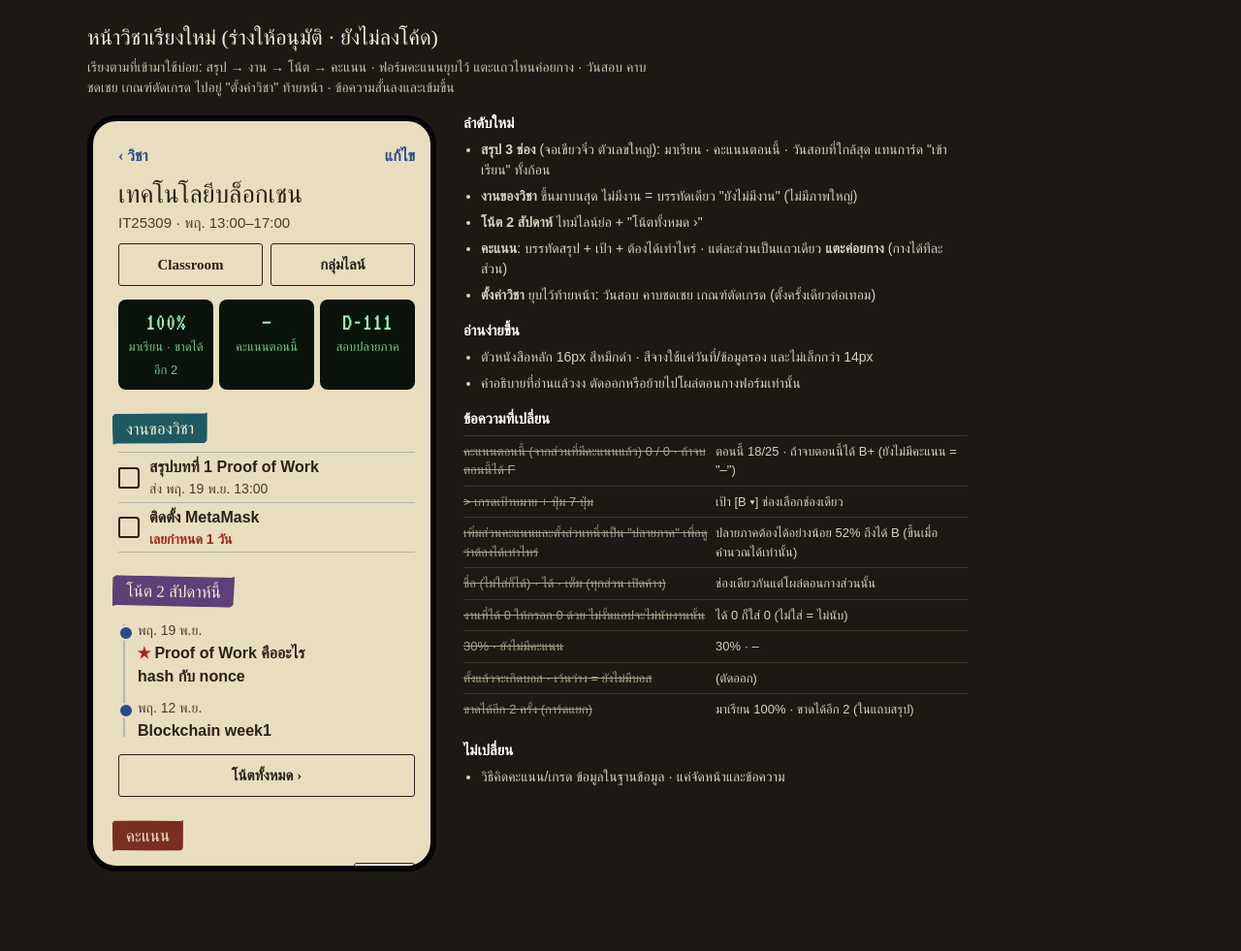
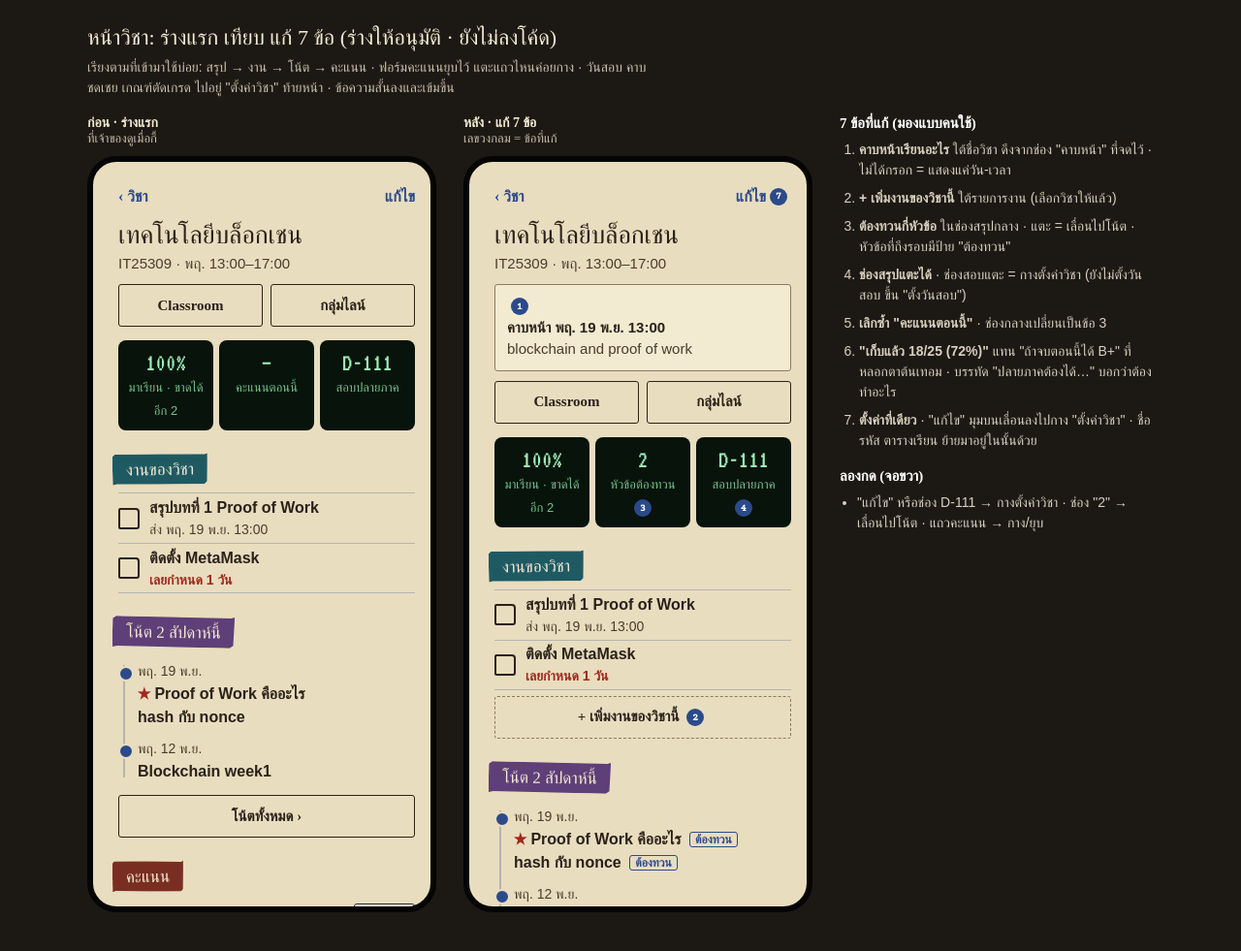
Before and after one commit to jimmyrealxi/Lecturelich, a website: page docs/mockups/a-subject-page.html in a window 1280 px wide. Shown: the whole page at 97% size. Before the commit the page ends 939 px from the top, so only its background shows below. Drawn offline with nearby package versions, Linux system fonts and the light colour scheme; a web font is replaced by a local one.

Commit message:
mockup หน้าวิชา: เทียบร่างแรกกับแบบแก้ 7 ข้อ (มองแบบคนใช้)
- เพิ่มคาบหน้าเรียนอะไร · ปุ่มเพิ่มงาน · ต้องทวนกี่หัวข้อ · ช่องสรุปแตะได้
- ตัดคะแนนซ้ำ · เก็บแล้ว 18/25 แทนเกรดหลอกตา · ตั้งค่ารวมที่เดียว

Co-Authored-By: Claude Opus 5.5 <noreply@anthropic.com>

```diff
--- a/docs/mockups/a-subject-page.html
+++ b/docs/mockups/a-subject-page.html
@@ -84,6 +84,19 @@ h2{font:400 26px/36px Chonburi,serif}
 .two label{flex:1;font-size:14px;color:var(--muted)}
 .two .f{width:100%;margin-top:2px}
 .ghost{min-height:44px;width:100%;border:1.5px dashed var(--rule2);border-radius:3px;font:600 15px Anuphan;text-align:center;margin-top:6px}
+.col{display:flex;flex-direction:column;gap:10px;flex:none;max-width:100%}
+.cap{font:600 14px Anuphan;color:#F3EAD2}
+.cap span{display:block;font-weight:400;color:#C9BFAA;font-size:13px}
+.no{display:inline-flex;align-items:center;justify-content:center;width:18px;height:18px;border-radius:50%;background:var(--pen);color:#fff;font:700 11px/1 "Courier Prime",monospace;font-style:normal;margin:0 4px;vertical-align:middle}
+.next{margin-top:10px;padding:10px 12px;background:var(--deck);border:1px solid var(--rule2);border-radius:3px;font-size:15px}
+.next b{display:block}
+.next span{color:var(--muted)}
+.stat button{background:var(--crt);border-radius:8px;padding:10px 10px 9px;color:var(--crtOn);text-align:center;min-height:44px}
+.stat button b{display:block;font:400 26px/1 VT323,monospace}
+.stat button span{font-size:13px;color:var(--crtDim)}
+.due{font:600 12px Anuphan;font-style:normal;color:var(--pen);border:1.5px solid var(--pen);border-radius:3px;padding:0 5px;margin-left:4px;vertical-align:middle}
+.side ol{padding-left:20px;font-size:14px;color:#D8D0BE;margin-bottom:18px}
+.side ol li{margin-bottom:8px}
 .side{flex:1;min-width:280px;max-width:520px}
 .side h3{font:600 15px Anuphan;color:#fff;margin:0 0 8px}
 .side ul{padding-left:18px;font-size:14px;color:#D8D0BE;margin-bottom:18px}
@@ -95,10 +108,11 @@ h2{font:400 26px/36px Chonburi,serif}
 </head>
 <body>
 <div class="head">
-  <h1>หน้าวิชาเรียงใหม่ (ร่างให้อนุมัติ · ยังไม่ลงโค้ด)</h1>
+  <h1>หน้าวิชา: ร่างแรก เทียบ แก้ 7 ข้อ (ร่างให้อนุมัติ · ยังไม่ลงโค้ด)</h1>
   <p>เรียงตามที่เข้ามาใช้บ่อย: สรุป → งาน → โน้ต → คะแนน · ฟอร์มคะแนนยุบไว้ แตะแถวไหนค่อยกาง · วันสอบ คาบชดเชย เกณฑ์ตัดเกรด ไปอยู่ "ตั้งค่าวิชา" ท้ายหน้า · ข้อความสั้นลงและเข้มขึ้น</p>
 </div>
 <div class="wrap">
+  <div class="col"><div class="cap">ก่อน · ร่างแรก<span>ที่เจ้าของดูเมื่อกี้</span></div>
   <div class="phone"><div class="scroll">
     <div class="top"><button class="lnk">‹ วิชา</button><button class="lnk">แก้ไข</button></div>
     <h2>เทคโนโลยีบล็อกเชน</h2>
@@ -130,12 +144,12 @@ h2{font:400 26px/36px Chonburi,serif}
       <label class="goal">เป้า <select aria-label="เกรดเป้าหมาย"><option>A</option><option>B+</option><option selected>B</option><option>C+</option></select></label>
     </div>
     <div class="need">ปลายภาคต้องได้อย่างน้อย <b>52%</b> ถึงได้ B</div>
-    <div id="parts"></div>
+    <div class="parts"></div>
     <button class="ghost">+ เพิ่มส่วนคะแนน</button>
 
     <div class="set">
-      <button class="ph" aria-expanded="false" id="setBtn"><span class="n">ตั้งค่าวิชา</span><span class="v">วันสอบ · ชดเชย · ตัดเกรด</span><svg class="chev" viewBox="0 0 24 24" fill="none" stroke="currentColor" stroke-width="2.5" aria-hidden="true"><path d="M6 9l6 6 6-6"/></svg></button>
-      <div class="in" id="setIn" hidden>
+      <button class="ph" aria-expanded="false" data-set><span class="n">ตั้งค่าวิชา</span><span class="v">วันสอบ · ชดเชย · ตัดเกรด</span><svg class="chev" viewBox="0 0 24 24" fill="none" stroke="currentColor" stroke-width="2.5" aria-hidden="true"><path d="M6 9l6 6 6-6"/></svg></button>
+      <div class="in" hidden>
         <h3>วันสอบ</h3>
         <div class="two"><label>กลางภาค<input class="f" placeholder="วว/ดด/ปปปป"></label><label>ปลายภาค<input class="f" value="04/03/2570"></label></div>
         <h3>คาบชดเชย</h3>
@@ -146,33 +160,73 @@ h2{font:400 26px/36px Chonburi,serif}
     </div>
   </div></div>
 
+  </div>
+  <div class="col"><div class="cap">หลัง · แก้ 7 ข้อ<span>เลขวงกลม = ข้อที่แก้</span></div>
+  <div class="phone"><div class="scroll">
+    <div class="top"><button class="lnk">‹ วิชา</button><button class="lnk" data-edit>แก้ไข <i class="no">7</i></button></div>
+    <h2>เทคโนโลยีบล็อกเชน</h2>
+    <div class="when">IT25309 · พฤ. 13:00–17:00</div>
+    <div class="next"><i class="no">1</i><b>คาบหน้า พฤ. 19 พ.ย. 13:00</b><span>blockchain and proof of work</span></div>
+    <div class="links"><button>Classroom</button><button>กลุ่มไลน์</button></div>
+
+    <div class="stat" role="group" aria-label="สรุปวิชา">
+      <button><b>100%</b><span>มาเรียน · ขาดได้อีก 2</span></button>
+      <button data-go="notes"><b>2</b><span>หัวข้อต้องทวน <i class="no">3</i></span></button>
+      <button data-edit><b>D-111</b><span>สอบปลายภาค <i class="no">4</i></span></button>
+    </div>
+
+    <span class="tape t1">งานของวิชา</span>
+    <div>
+      <div class="row"><span class="box"></span><div><div class="what">สรุปบทที่ 1 Proof of Work</div><div class="sub">ส่ง พฤ. 19 พ.ย. 13:00</div></div></div>
+      <div class="row"><span class="box"></span><div><div class="what">ติดตั้ง MetaMask</div><div class="sub late">เลยกำหนด 1 วัน</div></div></div>
+    </div>
+    <button class="ghost">+ เพิ่มงานของวิชานี้ <i class="no">2</i></button>
+
+    <span class="tape t2" id="notesB">โน้ต 2 สัปดาห์นี้</span>
+    <div class="tl">
+      <button><span class="d">พฤ. 19 พ.ย.</span><span class="tp"><span class="star">★ </span>Proof of Work คืออะไร <em class="due">ต้องทวน</em></span><span class="tp">hash กับ nonce <em class="due">ต้องทวน</em></span></button>
+      <button><span class="d">พฤ. 12 พ.ย.</span><span class="tp">Blockchain week1</span></button>
+    </div>
+    <button class="more">โน้ตทั้งหมด ›</button>
+
+    <span class="tape t3">คะแนน</span>
+    <div class="now">
+      <div class="k"><i class="no">6</i>เก็บแล้ว <b>18/25</b> (72%)</div>
+      <label class="goal">เป้า <select aria-label="เกรดเป้าหมาย"><option>A</option><option>B+</option><option selected>B</option><option>C+</option></select></label>
+    </div>
+    <div class="need">ปลายภาคต้องได้อย่างน้อย <b>52%</b> ถึงได้ B</div>
+    <div class="parts"></div>
+    <button class="ghost">+ เพิ่มส่วนคะแนน</button>
+
+    <div class="set">
+      <button class="ph" aria-expanded="false" data-set><span class="n">ตั้งค่าวิชา</span><span class="v">ชื่อ ตาราง · วันสอบ · ชดเชย · ตัดเกรด</span><svg class="chev" viewBox="0 0 24 24" fill="none" stroke="currentColor" stroke-width="2.5" aria-hidden="true"><path d="M6 9l6 6 6-6"/></svg></button>
+      <div class="in" hidden>
+        <h3>ชื่อ รหัส ตารางเรียน <i class="no">7</i></h3>
+        <button class="ghost">แก้ชื่อวิชา ลิงก์ และตารางเรียน</button>
+        <h3>วันสอบ</h3>
+        <div class="two"><label>กลางภาค<input class="f" placeholder="วว/ดด/ปปปป"></label><label>ปลายภาค<input class="f" value="04/03/2570"></label></div>
+        <h3>คาบชดเชย</h3>
+        <button class="ghost">+ เพิ่มคาบชดเชย</button>
+        <h3>เกณฑ์ตัดเกรด</h3>
+        <button class="ghost">ใช้เกณฑ์มาตรฐาน (A 80 · B+ 75 …) · แก้</button>
+      </div>
+    </div>
+  </div></div>
+
+  </div>
   <div class="side">
-    <h3>ลำดับใหม่</h3>
-    <ul>
-      <li><b>สรุป 3 ช่อง</b> (จอเขียวจิ๋ว ตัวเลขใหญ่): มาเรียน · คะแนนตอนนี้ · วันสอบที่ใกล้สุด แทนการ์ด "เข้าเรียน" ทั้งก้อน</li>
-      <li><b>งานของวิชา</b> ขึ้นมาบนสุด ไม่มีงาน = บรรทัดเดียว "ยังไม่มีงาน" (ไม่มีภาพใหญ่)</li>
-      <li><b>โน้ต 2 สัปดาห์</b> ไทม์ไลน์ย่อ + "โน้ตทั้งหมด ›"</li>
-      <li><b>คะแนน</b>: บรรทัดสรุป + เป้า + ต้องได้เท่าไหร่ · แต่ละส่วนเป็นแถวเดียว <b>แตะค่อยกาง</b> (กางได้ทีละส่วน)</li>
-      <li><b>ตั้งค่าวิชา</b> ยุบไว้ท้ายหน้า: วันสอบ คาบชดเชย เกณฑ์ตัดเกรด (ตั้งครั้งเดียวต่อเทอม)</li>
-    </ul>
-    <h3>อ่านง่ายขึ้น</h3>
-    <ul>
-      <li>ตัวหนังสือหลัก 16px สีหมึกดำ · สีจางใช้แค่วันที่/ข้อมูลรอง และไม่เล็กกว่า 14px</li>
-      <li>คำอธิบายที่อ่านแล้วงง ตัดออกหรือย้ายไปโผล่ตอนกางฟอร์มเท่านั้น</li>
-    </ul>
-    <h3>ข้อความที่เปลี่ยน</h3>
-    <table>
-      <tr><td>คะแนนตอนนี้ (จากส่วนที่มีคะแนนแล้ว) 0 / 0 · ถ้าจบตอนนี้ได้ F</td><td>ตอนนี้ 18/25 · ถ้าจบตอนนี้ได้ B+ (ยังไม่มีคะแนน = "–")</td></tr>
-      <tr><td>&gt; เกรดเป้าหมาย + ปุ่ม 7 ปุ่ม</td><td>เป้า [B ▾] ช่องเลือกช่องเดียว</td></tr>
-      <tr><td>เพิ่มส่วนคะแนนและตั้งส่วนหนึ่งเป็น "ปลายภาค" เพื่อดูว่าต้องได้เท่าไหร่</td><td>ปลายภาคต้องได้อย่างน้อย 52% ถึงได้ B (ขึ้นเมื่อคำนวณได้เท่านั้น)</td></tr>
-      <tr><td>ชื่อ (ไม่ใส่ก็ได้) · ได้ · เต็ม (ทุกส่วน เปิดค้าง)</td><td>ช่องเดียวกันแต่โผล่ตอนกางส่วนนั้น</td></tr>
-      <tr><td>งานที่ได้ 0 ให้กรอก 0 ด้วย ไม่งั้นแอปจะไม่นับงานนั้น</td><td>ได้ 0 ก็ใส่ 0 (ไม่ใส่ = ไม่นับ)</td></tr>
-      <tr><td>30% · ยังไม่มีคะแนน</td><td>30% · –</td></tr>
-      <tr><td>ตั้งแล้วจะเกิดบอส · เว้นว่าง = ยังไม่มีบอส</td><td>(ตัดออก)</td></tr>
-      <tr><td>ขาดได้อีก 2 ครั้ง (การ์ดแยก)</td><td>มาเรียน 100% · ขาดได้อีก 2 (ในแถบสรุป)</td></tr>
-    </table>
-    <h3>ไม่เปลี่ยน</h3>
-    <ul><li>วิธีคิดคะแนน/เกรด ข้อมูลในฐานข้อมูล · แค่จัดหน้าและข้อความ</li></ul>
+    <h3>7 ข้อที่แก้ (มองแบบคนใช้)</h3>
+    <ol>
+      <li><b>คาบหน้าเรียนอะไร</b> ใต้ชื่อวิชา ดึงจากช่อง "คาบหน้า" ที่จดไว้ · ไม่ได้กรอก = แสดงแค่วัน-เวลา</li>
+      <li><b>+ เพิ่มงานของวิชานี้</b> ใต้รายการงาน (เลือกวิชาให้แล้ว)</li>
+      <li><b>ต้องทวนกี่หัวข้อ</b> ในช่องสรุปกลาง · แตะ = เลื่อนไปโน้ต · หัวข้อที่ถึงรอบมีป้าย "ต้องทวน"</li>
+      <li><b>ช่องสรุปแตะได้</b> · ช่องสอบแตะ = กางตั้งค่าวิชา (ยังไม่ตั้งวันสอบ ขึ้น "ตั้งวันสอบ")</li>
+      <li><b>เลิกซ้ำ "คะแนนตอนนี้"</b> · ช่องกลางเปลี่ยนเป็นข้อ 3</li>
+      <li><b>"เก็บแล้ว 18/25 (72%)"</b> แทน "ถ้าจบตอนนี้ได้ B+" ที่หลอกตาต้นเทอม · บรรทัด "ปลายภาคต้องได้…" บอกว่าต้องทำอะไร</li>
+      <li><b>ตั้งค่าที่เดียว</b> · "แก้ไข" มุมบนเลื่อนลงไปกาง "ตั้งค่าวิชา" · ชื่อ รหัส ตารางเรียน ย้ายมาอยู่ในนั้นด้วย</li>
+    </ol>
+    <h3>ลองกด (จอขวา)</h3>
+    <ul><li>"แก้ไข" หรือช่อง D-111 → กางตั้งค่าวิชา · ช่อง "2" → เลื่อนไปโน้ต · แถวคะแนน → กาง/ยุบ</li></ul>
   </div>
 </div>
 <script>
@@ -180,11 +234,14 @@ const P=[["คะแนนเก็บ","30%",[["ควิซ 1","8/10"],["ก
 const CH='<svg class="chev" viewBox="0 0 24 24" fill="none" stroke="currentColor" stroke-width="2.5" aria-hidden="true"><path d="M6 9l6 6 6-6"/></svg>';
 let open=-1;
 function draw(){
-  document.getElementById("parts").innerHTML=P.map((p,i)=>`<div class="part"><button class="ph" aria-expanded="${open===i}" data-i="${i}"><span class="n">${p[0]} <span class="v">${p[1]}</span></span><span class="v">${p[3]}</span>${CH}</button>${open===i?`<div class="form">${p[2].length?`<div class="scores">${p[2].map(s=>`<div><span>${s[0]}</span><span>${s[1]}</span></div>`).join("")}</div>`:""}<div class="inrow"><input class="f name" placeholder="ชื่อ เช่น ควิซ 2" aria-label="ชื่อ"><input class="f num" placeholder="ได้" inputmode="decimal" aria-label="ได้"><input class="f num" placeholder="เต็ม" inputmode="decimal" aria-label="เต็ม"></div><div class="inrow" style="margin-top:8px;justify-content:space-between;align-items:center"><span class="tip">ได้ 0 ก็ใส่ 0 (ไม่ใส่ = ไม่นับ)</span><button class="add">เพิ่ม</button></div></div>`:""}</div>`).join("");
-  document.querySelectorAll("#parts .ph").forEach(b=>b.onclick=()=>{open=open===+b.dataset.i?-1:+b.dataset.i;draw()});
+  document.querySelectorAll(".parts").forEach(el=>el.innerHTML=P.map((p,i)=>`<div class="part"><button class="ph" aria-expanded="${open===i}" data-i="${i}"><span class="n">${p[0]} <span class="v">${p[1]}</span></span><span class="v">${p[3]}</span>${CH}</button>${open===i?`<div class="form">${p[2].length?`<div class="scores">${p[2].map(s=>`<div><span>${s[0]}</span><span>${s[1]}</span></div>`).join("")}</div>`:""}<div class="inrow"><input class="f name" placeholder="ชื่อ เช่น ควิซ 2" aria-label="ชื่อ"><input class="f num" placeholder="ได้" inputmode="decimal" aria-label="ได้"><input class="f num" placeholder="เต็ม" inputmode="decimal" aria-label="เต็ม"></div><div class="inrow" style="margin-top:8px;justify-content:space-between;align-items:center"><span class="tip">ได้ 0 ก็ใส่ 0 (ไม่ใส่ = ไม่นับ)</span><button class="add">เพิ่ม</button></div></div>`:""}</div>`).join(""));
+  document.querySelectorAll(".parts .ph").forEach(b=>b.onclick=()=>{open=open===+b.dataset.i?-1:+b.dataset.i;draw()});
 }
 draw();
-document.getElementById("setBtn").onclick=e=>{const b=e.currentTarget,x=b.getAttribute("aria-expanded")==="true";b.setAttribute("aria-expanded",!x);document.getElementById("setIn").hidden=x};
+function setOpen(ph,v){ph.setAttribute("aria-expanded",v);ph.nextElementSibling.hidden=!v}
+document.querySelectorAll("[data-set]").forEach(b=>b.onclick=()=>setOpen(b,b.getAttribute("aria-expanded")!=="true"));
+document.querySelectorAll("[data-edit]").forEach(b=>b.onclick=()=>{const ph=b.closest(".phone").querySelector("[data-set]");setOpen(ph,true);ph.scrollIntoView({behavior:"smooth",block:"start"})});
+document.querySelectorAll("[data-go=notes]").forEach(b=>b.onclick=()=>document.getElementById("notesB").scrollIntoView({behavior:"smooth",block:"start"}));
 </script>
 </body>
 </html>
```
